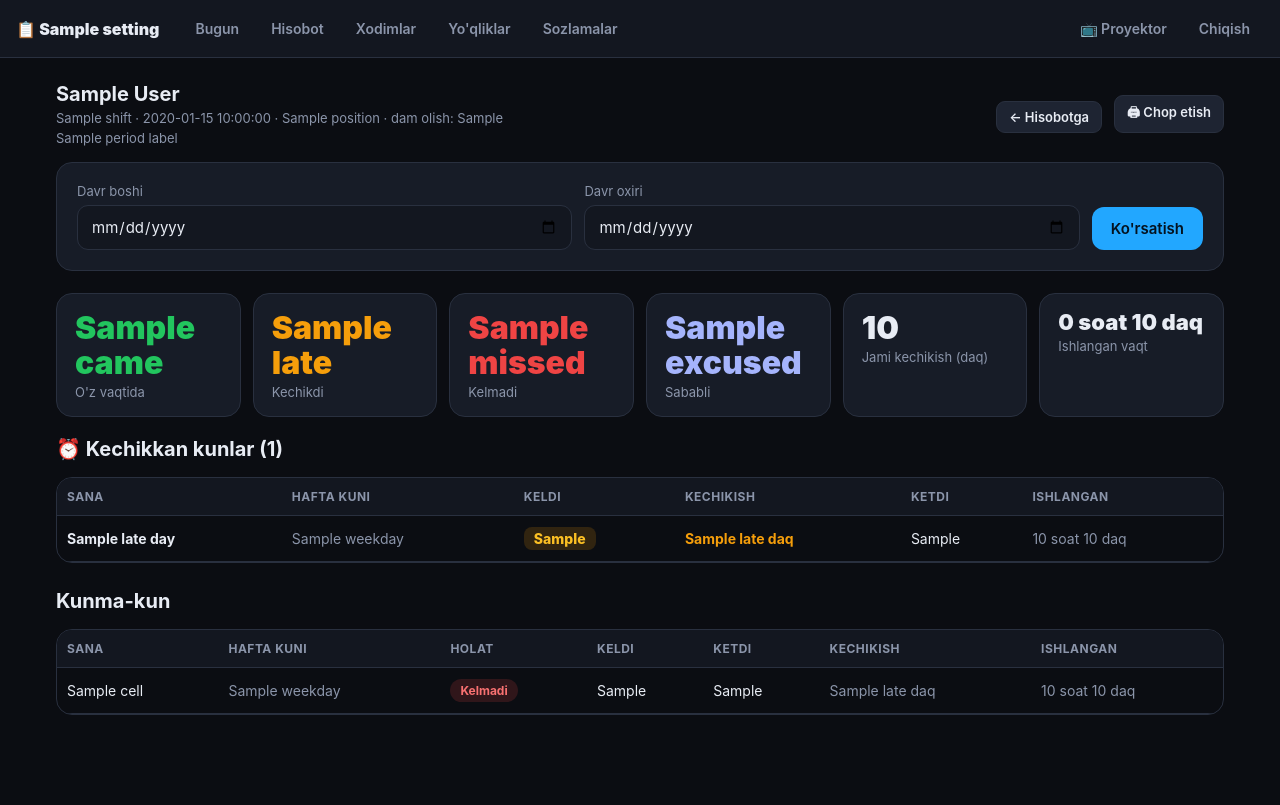
After one commit to akramhodjaevbotirhodja-blip/davomat, a FastAPI app: template app/templates/admin_employee.html in a window 1280 px wide. The commit adds this page. Run offline with FastAPI, Linux system fonts and the light colour scheme; the template is opened without the code that fills it: most values are stand-ins (such as "Sample title", 1, 10 or a date in 2020); some libraries are stand-ins or nearby versions.

Commit message:
Xodim tafsiloti: kechikkan kunlar va kelgan vaqti
Hisobotdagi umumiy jadval bir nechta xodimni bir vaqtda ko'rsatadi va
bitta odamning oyi qanday o'tganini kuzatish qiyin edi.

Endi ismni bosib alohida sahifa ochiladi: davr bo'yicha xulosa raqamlari,
"Kechikkan kunlar" jadvali (sana, hafta kuni, soat nechida kelgani,
necha daqiqa kechikkani, ketgan vaqti) va to'liq kunma-kun jadval.
Kechikkan kelish vaqti ajratib ko'rsatiladi.

Havolalar hisobotning ikkala jadvalidan ham, kunlik jadvaldan ham
qo'yildi. Davrni sahifaning o'zida o'zgartirish mumkin, chop etishga ham
tayyor.

Kechikish chegarasi ichidagi daqiqalar (masalan 5 daqiqalik chegarada
4 daqiqa) neytral rangda ko'rsatiladi — aks holda "Keldi" deb
belgilangan xodim yonida sariq ogohlantirish chiqib chalg'itardi.

build_report endi bitta xodim bilan cheklana oladi, shuning uchun smena,
erkin jadval va shaxsiy dam olish kuni mantig'i takrorlanmadi.

Sinov: bir oylik ma'lumotda 6 ta kechikish to'g'ri ajratildi va vaqtlari
mos chiqdi; mavjud bo'lmagan xodim uchun 404, parolsiz kirishda login
sahifasiga yo'naltirish. Umumiy testga ikkita yangi yo'l qo'shildi —
20 ta sahifa va amal xatosiz.

Co-Authored-By: Claude Opus 5 <noreply@anthropic.com>

```diff
--- a/app/main.py
+++ b/app/main.py
@@ -1164,11 +1164,14 @@ def absence_delete(request: Request, ab_id: int):
 # Admin — hisobot
 # --------------------------------------------------------------------------
 
-def build_report(conn, start: date, end: date, settings: dict | None = None):
+def build_report(conn, start: date, end: date, settings: dict | None = None,
+                 only_id: int | None = None):
     """Davr uchun har bir xodim kesimida yig'ma hisobot."""
     settings = settings or D.get_settings(conn)
     work_days = work_days_of(settings)
     employees = D.active_employees(conn)
+    if only_id is not None:
+        employees = [e for e in employees if e["id"] == only_id]
     days = [start + timedelta(days=i) for i in range((end - start).days + 1)]
     workdays = [d for d in days if not is_rest_day(d, work_days)]
 
@@ -1223,9 +1226,14 @@ def build_report(conn, start: date, end: date, settings: dict | None = None):
                 missed += 1
             cells.append({
                 "date": ds, "day": d.day, "status": status, "weekend": weekend,
+                "weekday": WEEKDAYS_UZ[d.weekday()],
+                "label": f"{d.day}-{MONTHS_UZ[d.month - 1]}",
                 "check_in": hhmm(rec["check_in"]) if rec else "",
                 "check_out": hhmm(rec["check_out"]) if rec else "",
                 "late": rec["late_minutes"] if rec else 0,
+                "worked": worked_minutes(rec),
+                "note": (rec["note"] if rec else "") or "",
+                "manual": (rec["manual"] if rec else 0),
             })
 
         report.append({
@@ -1265,6 +1273,50 @@ def report_page(request: Request, boshi: str = "", oxiri: str = ""):
          "start": start.isoformat(), "end": end.isoformat(),
          "period_label": f"{uz_date(start)} — {uz_date(end)}",
          "work_days": work_days_of(settings),
+         "active": "report"},
+    )
+
+
+@app.get("/admin/xodim/{emp_id}", response_class=HTMLResponse)
+def employee_detail(request: Request, emp_id: int,
+                    boshi: str = "", oxiri: str = ""):
+    """Bitta xodimning davr bo'yicha kunma-kun davomati."""
+    with D.db() as conn:
+        settings = D.get_settings(conn)
+        if (r := guard(request, settings)):
+            return r
+
+        today = D.now().date()
+        start = D.parse_date(boshi, today.replace(day=1)) if boshi else today.replace(day=1)
+        end = D.parse_date(oxiri, today) if oxiri else today
+        if end < start:
+            start, end = end, start
+        if (end - start).days > 366:
+            end = start + timedelta(days=366)
+
+        emp = conn.execute(
+            "SELECT * FROM employees WHERE id = ?", (emp_id,)
+        ).fetchone()
+        if not emp:
+            return error_page("Xodim topilmadi",
+                              f"<p style='{DIM}'>Bu xodim o'chirilgan bo'lishi mumkin.</p>",
+                              404)
+
+        report, days = build_report(conn, start, end, settings, only_id=emp_id)
+
+    if not report:
+        return error_page("Ma'lumot yo'q",
+                          f"<p style='{DIM}'>Bu xodim faol emas.</p>", 404)
+    row = report[0]
+    # Aynan kechikkan kunlar — asosiy so'ralgan ma'lumot
+    late_days = [c for c in row["cells"] if c["status"] == "kechikdi"]
+
+    return templates.TemplateResponse(
+        request, "admin_employee.html",
+        {"request": request, "settings": settings, "emp": emp, "row": row,
+         "late_days": late_days,
+         "start": start.isoformat(), "end": end.isoformat(),
+         "period_label": f"{uz_date(start)} — {uz_date(end)}",
          "active": "report"},
     )
 
--- /dev/null
+++ b/app/templates/admin_employee.html
@@ -0,0 +1,96 @@
+{% extends "admin_base.html" %}
+{% block title %}{{ emp.full_name }}{% endblock %}
+
+{% block body %}
+<div class="head-row">
+  <div>
+    <h2 style="margin-bottom:4px">{{ emp.full_name }}</h2>
+    <div class="muted small">
+      {{ row.shift }}{% if row.shift_time != '—' %} · {{ row.shift_time }}{% endif %}
+      {%- if emp.position %} · {{ emp.position }}{% endif %}
+      {%- if row.rest_day %} · dam olish: {{ row.rest_day }}{% endif %}
+    </div>
+    <div class="muted small" style="margin-top:4px">{{ period_label }}</div>
+  </div>
+  <div class="row shrink no-print">
+    <a class="btn btn-sm" href="/admin/hisobot?boshi={{ start }}&oxiri={{ end }}">← Hisobotga</a>
+    <button class="btn btn-sm" onclick="window.print()">🖨 Chop etish</button>
+  </div>
+</div>
+
+<form class="card row no-print" method="get" action="/admin/xodim/{{ emp.id }}"
+      style="margin-bottom:22px">
+  <div><label>Davr boshi</label><input type="date" name="boshi" value="{{ start }}"></div>
+  <div><label>Davr oxiri</label><input type="date" name="oxiri" value="{{ end }}"></div>
+  <div class="shrink"><button class="btn btn-primary">Ko'rsatish</button></div>
+</form>
+
+<div class="stats">
+  <div class="stat"><div class="stat-num" style="color:var(--ok)">{{ row.came }}</div><div class="stat-lbl">O'z vaqtida</div></div>
+  <div class="stat"><div class="stat-num" style="color:var(--warn)">{{ row.late }}</div><div class="stat-lbl">Kechikdi</div></div>
+  <div class="stat"><div class="stat-num" style="color:var(--bad)">{{ row.missed }}</div><div class="stat-lbl">Kelmadi</div></div>
+  <div class="stat"><div class="stat-num" style="color:#a5b4fc">{{ row.excused }}</div><div class="stat-lbl">Sababli</div></div>
+  <div class="stat"><div class="stat-num">{{ row.late_total }}</div><div class="stat-lbl">Jami kechikish (daq)</div></div>
+  <div class="stat"><div class="stat-num" style="font-size:22px">{{ row.worked_total|fmt_minutes }}</div><div class="stat-lbl">Ishlangan vaqt</div></div>
+</div>
+
+{# Asosiy so'ralgan ma'lumot: qaysi kuni soat nechida kelgan #}
+<div class="section">
+  <h2>⏰ Kechikkan kunlar ({{ late_days|length }})</h2>
+  {% if late_days %}
+  <div class="table-scroll">
+    <table>
+      <thead>
+        <tr><th>Sana</th><th>Hafta kuni</th><th>Keldi</th><th>Kechikish</th><th>Ketdi</th><th>Ishlangan</th></tr>
+      </thead>
+      <tbody>
+        {% for c in late_days %}
+        <tr>
+          <td><b>{{ c.label }}</b></td>
+          <td class="muted">{{ c.weekday }}</td>
+          <td><span class="late-time">{{ c.check_in }}</span></td>
+          <td style="color:var(--warn)"><b>{{ c.late }} daq</b>{% if c.late >= 60 %}
+            <span class="muted small">({{ c.late // 60 }} soat {{ c.late % 60 }} daq)</span>{% endif %}</td>
+          <td>{{ c.check_out or '—' }}</td>
+          <td class="muted">{{ c.worked|fmt_minutes }}</td>
+        </tr>
+        {% endfor %}
+      </tbody>
+    </table>
+  </div>
+  {% else %}
+  <div class="card center muted">Bu davrda kechikish qayd etilmagan 👍</div>
+  {% endif %}
+</div>
+
+<div class="section">
+  <h2>Kunma-kun</h2>
+  <div class="table-scroll">
+    <table>
+      <thead>
+        <tr><th>Sana</th><th>Hafta kuni</th><th>Holat</th><th>Keldi</th><th>Ketdi</th><th>Kechikish</th><th>Ishlangan</th></tr>
+      </thead>
+      <tbody>
+        {% for c in row.cells %}
+        <tr {% if c.status == 'dam' %}class="muted"{% endif %}>
+          <td>{{ c.label }}</td>
+          <td class="muted">{{ c.weekday }}</td>
+          <td>
+            <span class="badge b-{{ c.status }}">{{ STATUS_LABELS.get(c.status, c.status) }}</span>
+            {% if c.manual %}<span class="muted small" title="Qo'lda kiritilgan">✎</span>{% endif %}
+          </td>
+          <td>{% if c.check_in %}{% if c.status == 'kechikdi' %}<span class="late-time">{{ c.check_in }}</span>{% else %}{{ c.check_in }}{% endif %}{% else %}—{% endif %}</td>
+          <td>{{ c.check_out or '—' }}</td>
+          <td>
+            {%- if c.status == 'kechikdi' %}<span style="color:var(--warn)">{{ c.late }} daq</span>
+            {%- elif c.late %}<span class="muted" title="Kechikish chegarasi ichida">{{ c.late }} daq</span>
+            {%- else %}—{% endif -%}
+          </td>
+          <td class="muted">{{ c.worked|fmt_minutes }}</td>
+        </tr>
+        {% endfor %}
+      </tbody>
+    </table>
+  </div>
+</div>
+{% endblock %}
--- a/app/templates/admin_today.html
+++ b/app/templates/admin_today.html
@@ -64,7 +64,7 @@
       {% for r in rows %}
       <tr>
         <td>
-          <b>{{ r.name }}</b>
+          <a class="emp-link" href="/admin/xodim/{{ r.id }}"><b>{{ r.name }}</b></a>
           {% if r.flagged %}<span class="flag" title="Bitta telefondan bir nechta xodim belgilangan — tekshiring">⚠</span>{% endif %}
           {% if r.manual %}<span class="muted small" title="Qo'lda kiritilgan">✎</span>{% endif %}
           {% if r.note %}<div class="muted small">{{ r.note }}</div>{% endif %}
--- a/public/static/style.css
+++ b/public/static/style.css
@@ -478,3 +478,18 @@ details.edit[open] summary { color: var(--muted); }
 
 /* Dam olish kuni — kunlik jadvalda */
 .b-dam { background: rgba(139,149,170,.14); color: var(--muted); }
+
+/* Xodim tafsiloti sahifasiga havola */
+.emp-link { color: inherit; border-bottom: 1px dotted var(--muted); }
+.emp-link:hover { color: var(--accent); border-bottom-color: var(--accent); }
+
+/* Kechikkan kelish vaqti — asosiy ko'rsatkich */
+.late-time {
+  display: inline-block;
+  padding: 3px 10px;
+  border-radius: 8px;
+  background: rgba(245,158,11,.16);
+  color: #fbbf24;
+  font-weight: 800;
+  font-variant-numeric: tabular-nums;
+}
```
Also changed, not shown: app/templates/admin_report.html (+6 -2 lines).
